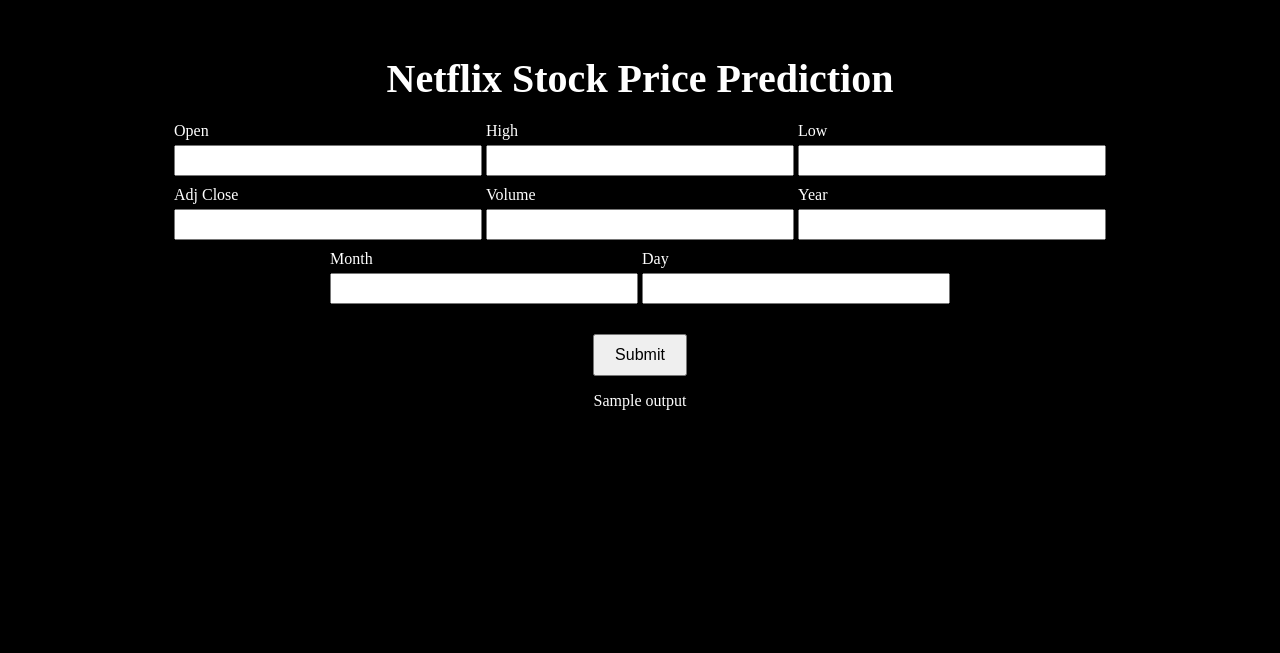
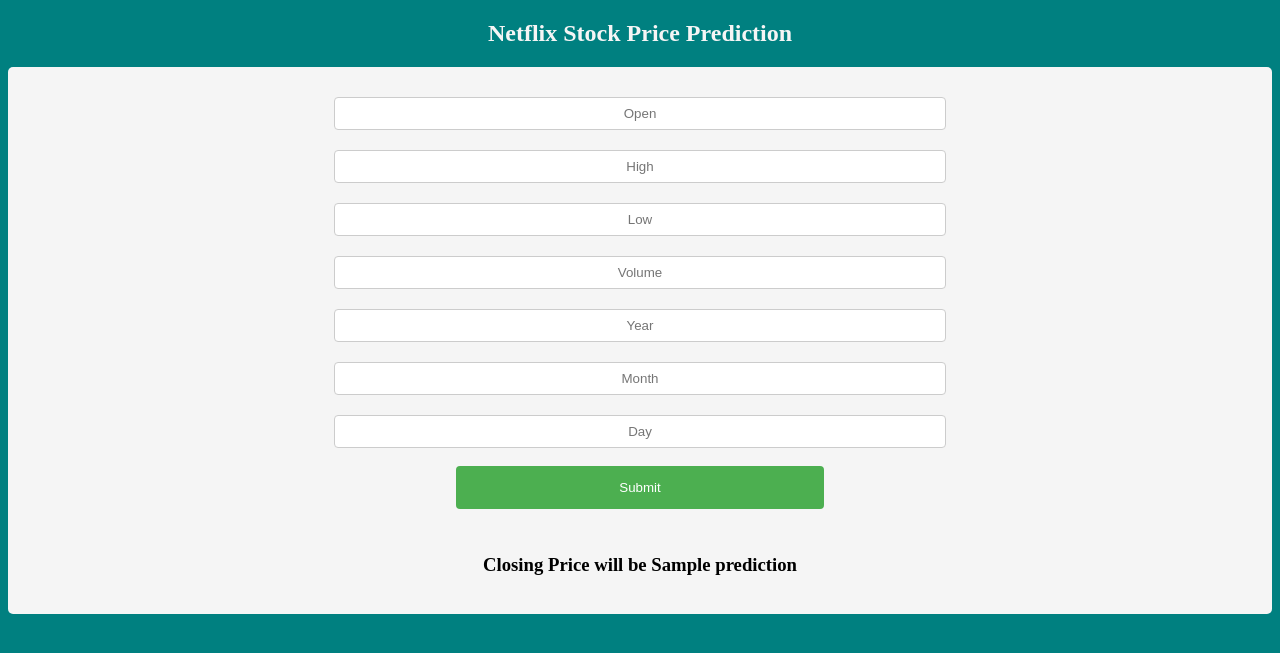
Before and after one commit to Kryzotech/Netflix-Stock-Price-Prediction, a Flask app: template templates/index.html in a window 1280 px wide. Shown: the top 653 px of the page. Run offline with Flask 3, Linux system fonts and the light colour scheme; the template is opened without the code that fills it: most values are stand-ins (such as "Sample title", 1, 10 or a date in 2020); parts of the project's set-up code (start-up, migrations or seed data) failed here and were passed over.

Commit message:
Update index.html

```diff
--- a/templates/index.html
+++ b/templates/index.html
@@ -1,87 +1,123 @@
 
 
 <!DOCTYPE html>
-<html>
+<html >
 <head>
-    <meta charset="UTF-8">
-    <title>Netflix Stock Price Prediction</title>
+<meta name="viewport" content="width=device-width, initial-scale=1.0">
 <style>
-        body {
-            background: black;
+input[type=text], select {
+  width: 100%;
+  padding: 12px 20px;
+  margin: 8px 0;
+  display: inline-block;
+  border: 1px solid #ccc;
+  border-radius: 4px;
+  box-sizing: border-box;
+  text-align: center;
+}
+
+input[type=submit] {
+  width: 30%;
+  background-color: #4CAF50;
   color: white;
+  padding: 14px 20px;
+  margin: 8px 0;
+  border: none;
+  border-radius: 4px;
+  cursor: pointer;
+
 }
-        .container {
+
+input[type=submit]:hover {
+  background-color: #45a049;
+
+}
+
+div {
+  border-radius: 5px;
+  background-color: WhiteSmoke;
+  padding: 20px;
   text-align: center;
-            padding: 20px;
+  margin:14px auto;
+
+
+
 }
+
+
 h1 {
-            font-size: 40px;
-            margin-bottom: 20px;
+
+  text-align: center;
+  background-color:Teal;
+  width:60%;
+  margin: 0px auto;
+  display; block;
+
 }
-        .form-group {
-            display: inline-block;
-            text-align: left;
-            margin-bottom: 10px;
+h2 {
+
+  color: WhiteSmoke;
 }
-        .form-group label {
-            display: block;
-            margin-bottom: 5px;
+
+
+input[type=text] {
+  width: 50%;
+  padding: 8px 5px;
+  margin: 10px 0;
+  box-sizing: border-box;
+
+
 }
-        .form-group input {
-            width: 300px;
-            height: 25px;
+
+body{
+
+  background-color: Teal;
 }
-        .submit-button {
-            margin-top: 20px;
+select{
+     width:10%;
+
   }
-        .submit-button button {
-            padding: 10px 20px;
-            font-size: 16px;
-        }
+
 </style>
-</head>
+
+
+
 <body>
-    <div class="container">
-        <h1>Netflix Stock Price Prediction</h1>
-        <form action="/predict" method="post">
-            <div class="form-group">
-                <label for="Open">Open</label>
-                <input type="number" class="form-control" name="Open" step="0.000001" value="{{ request.form['Open'] }}">
+  <h2><center>Netflix Stock Price Prediction</center></h2>
+ <div class="login">
+
+<!--Open	High	Low	Adj Close	Volume	Year	Month	Day-->
+
+     <!-- Main Input For Receiving Query to our ML -->
+    <form action="{{ url_for('predict')}}"method="post">
+
+    <input type="text" name="Open" placeholder="Open" required="required" />
+
+    <br>
+    <input type="text" name="High" placeholder="High" required="required" />
+     <br>
+
+    <input type="text" name="Low" placeholder="Low" required="required" />
+<!--    <br>-->
+<!--    <input type="text" name="Adj_Close" placeholder="Adj_Close" required="required" />-->
+
+     <br>
+     <input type="text" name="Volume" placeholder="Volume" required="required" />
+     <br>
+     <input type="text" name="Year" placeholder="Year" required="required" />
+     <br>
+     <input type="text" name="Month" placeholder="Month" required="required" />
+     <br>
+
+     <input type="text" name="Day" placeholder="Day" required="required" />
+     <br>
+    <input type="submit" value="Submit">
+    </form>
+
+   <br>
+    <h3>Closing Price will be {{ prediction }}</h3>
  </div>
-            <div class="form-group">
-                <label for="High">High</label>
-                <input type="number" class= "form-control" name="High" step="0.000001" value="{{ request.form['High'] }}">
-            </div>
-            <div class="form-group">
-                <label for="Low">Low</label>
-                <input type="number" class="form-control" name="Low" step="0.000001" value="{{ request.form['Low'] }}">
-            </div>
-            <div class="form-group">
-                <label for="Adj Close">Adj Close</label>
-                <input type="number" class="form-control" name="Adj Close" step="0.000001" value="{{ request.form['Adj Close'] }}">
-            </div>
-            <div class="form-group">
-                <label for="Volume">Volume</label>
-                <input type="number" class="form-control" name="Volume" step="0.000001" value="{{ request.form['Volume'] }}">
-            </div>
-            <div class="form-group">
-                <label for="Year">Year</label>
-                <input type="number" class="form-control" name="Year" step="0.000001" value="{{ request.form['Year'] }}">
-            </div>
-            <div class="form-group">
-                <label for="Month">Month</label>
-                <input type="number" class="form-control" name="Month" step="0.000001" value="{{ request.form['Month'] }}">
-            </div>
-            <div class="form-group">
-                <label for="Day">Day</label>
-                <input type="number" class="form-control" name="Day" step="0.000001" value="{{ request.form['Day'] }}">
-            </div>
-            <div class="submit-button">
-                <button type="submit">Submit</button>
-            </div>
-        </form>
-        <p>{{output}}</p>
 
-    </div>
+
 </body>
 </html>
```
Lines whose indentation alone changed are shown as unchanged.
